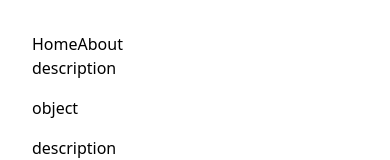
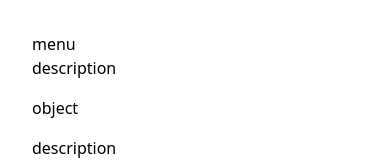
Before and after one commit to RadekJedrzejczyk/gekkon-website, a Vue app: page / in a window 390 px wide. Shown: the top 160 px of the page. Built offline with nearby package versions, Linux system fonts and the light colour scheme.

Commit message:
navbar component with mobile and desktop nav

```diff
--- a/src/App.vue
+++ b/src/App.vue
@@ -1,10 +1,10 @@
 <script setup lang="ts">
+import NavBar from '@/components/NavBar.vue';
 </script>
 
 <template>
   <header>
-    <router-link :to="{ name: 'Home' }">Home</router-link>
-    <router-link :to="{ name: 'About' }">About</router-link>
+    <NavBar />
   </header>
   <main>
     <section id="content">
--- /dev/null
+++ b/src/components/NavBar.vue
@@ -0,0 +1,25 @@
+<script setup lang="ts">
+import { provide, ref } from 'vue'
+import NavItems from '@/components/NavItems.vue'
+
+const isOpened = ref(false)
+provide('isOpened', isOpened)
+</script>
+
+<template>
+  <nav>
+    <!-- Logo component -->
+    <!-- Desktop menu -->
+    <div class="hidden md:flex">
+      <NavItems />
+    </div>
+    <div class="md:hidden">
+      <!-- icon button with hamburger -->
+      <button @click="isOpened = !isOpened">menu</button>
+      <!-- Mobile menu -->
+      <div v-if="isOpened" class="grid gap-4 grid-cols-1 my-4">
+        <NavItems />
+      </div>
+    </div>
+  </nav>
+</template>
--- /dev/null
+++ b/src/components/NavItems.vue
@@ -0,0 +1,22 @@
+<script setup lang="ts">
+import { type LinkItem } from '@/interfaces'
+import { inject } from 'vue'
+
+const navItems: Array<LinkItem> = [{ name: 'home' }, { name: 'about' }]
+
+const toTitle = (name: String) =>
+  (name.charAt(0).toUpperCase() + name.slice(1)).trim().replace('/[-_]/gm', ' ')
+
+const isOpened = inject('isOpened')
+</script>
+
+<template>
+  <router-link
+    v-for="item in navItems"
+    :key="item.name"
+    :to="{ name: item.name }"
+    @click="isOpened = !isOpened"
+  >
+    {{ toTitle(item.name) }}
+  </router-link>
+</template>
--- a/src/interfaces.ts
+++ b/src/interfaces.ts
@@ -5,3 +5,7 @@ export interface GridItem {
   description: Component,
   object: Component,
 }
+
+export interface LinkItem {
+  name: string
+}
--- a/src/main.ts
+++ b/src/main.ts
@@ -10,12 +10,12 @@ const router = createRouter({
   routes: [
     {
       path: '/',
-      name: 'Home',
+      name: 'home',
       component: () => import('@/views/HomeView.vue')
     },
     {
       path: '/about',
-      name: 'About',
+      name: 'about',
       component: () => import('@/views/AboutView.vue')
     }
   ]
```
